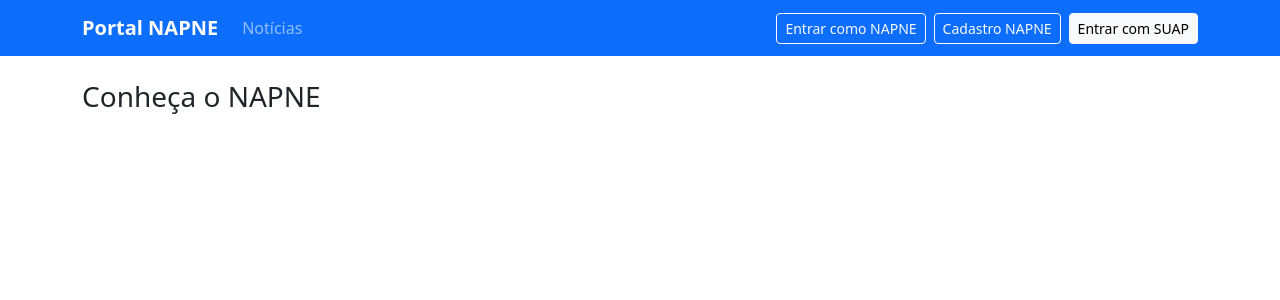
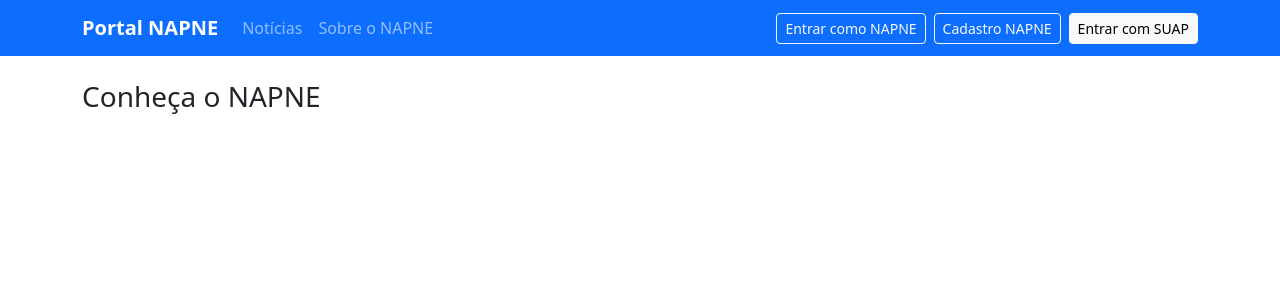
Before and after one commit to GuilhermeIbrahim/portal-napne, a Django app: page /sobre/ in a window 1280 px wide. Shown: the top 300 px of the page. Run offline with Django 5.2, Linux system fonts and the light colour scheme; data comes from the database, SQL or seed files in the repository; data that the repository does not hold is empty; some libraries are stand-ins or nearby versions.

Commit message:
Adição do link para apresentacao_napne no base.html

```diff
--- a/portal/templates/portal/base.html
+++ b/portal/templates/portal/base.html
@@ -21,6 +21,9 @@
                 <ul class="navbar-nav me-auto">
                     <li class="nav-item">
                         <a class="nav-link" href="{% url 'index' %}">Notícias</a>
+                    </li>
+                    <li class="nav-item">
+                        <a class="nav-link" href="{% url 'apresentacao_napne' %}">Sobre o NAPNE</a>
                     </li>
                     {% if request.user.is_authenticated %}
                         {% if request.user|has_group:"Servidor" %}
```
